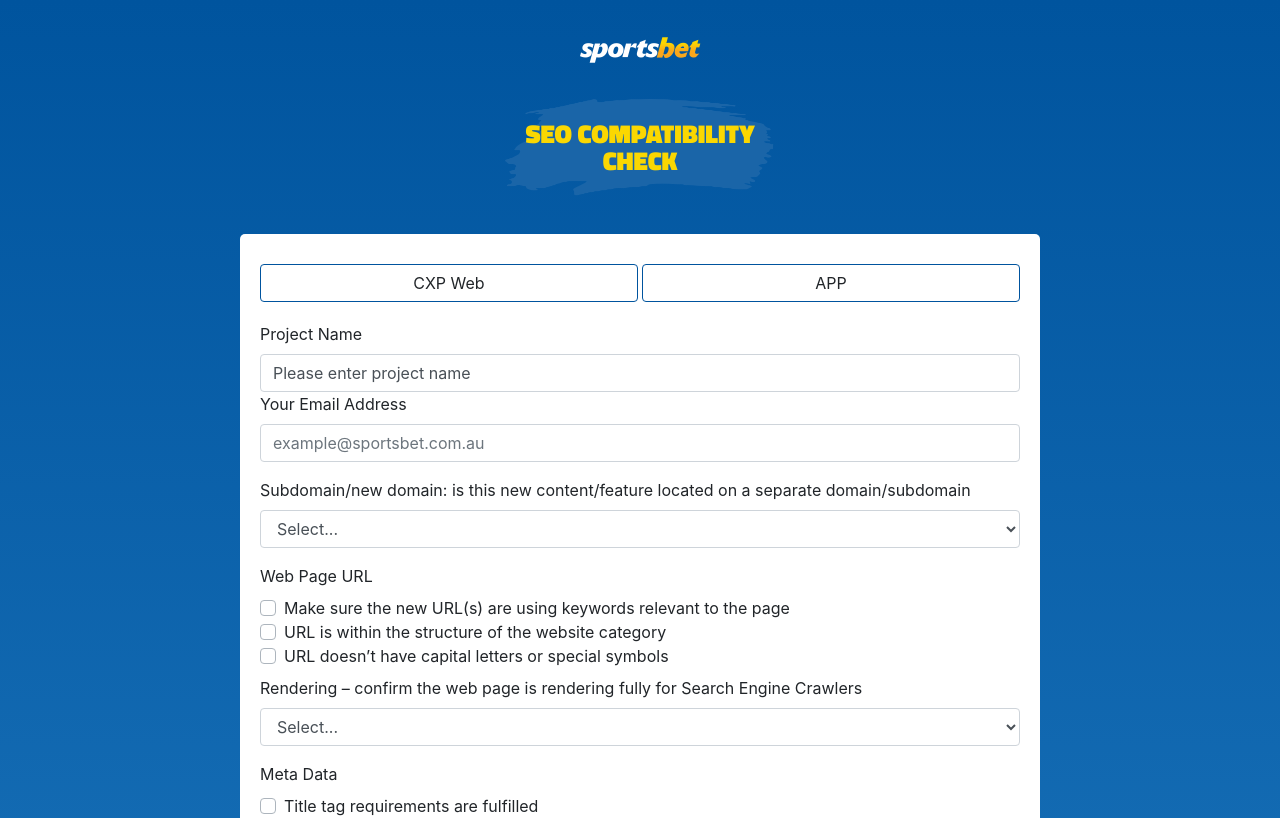
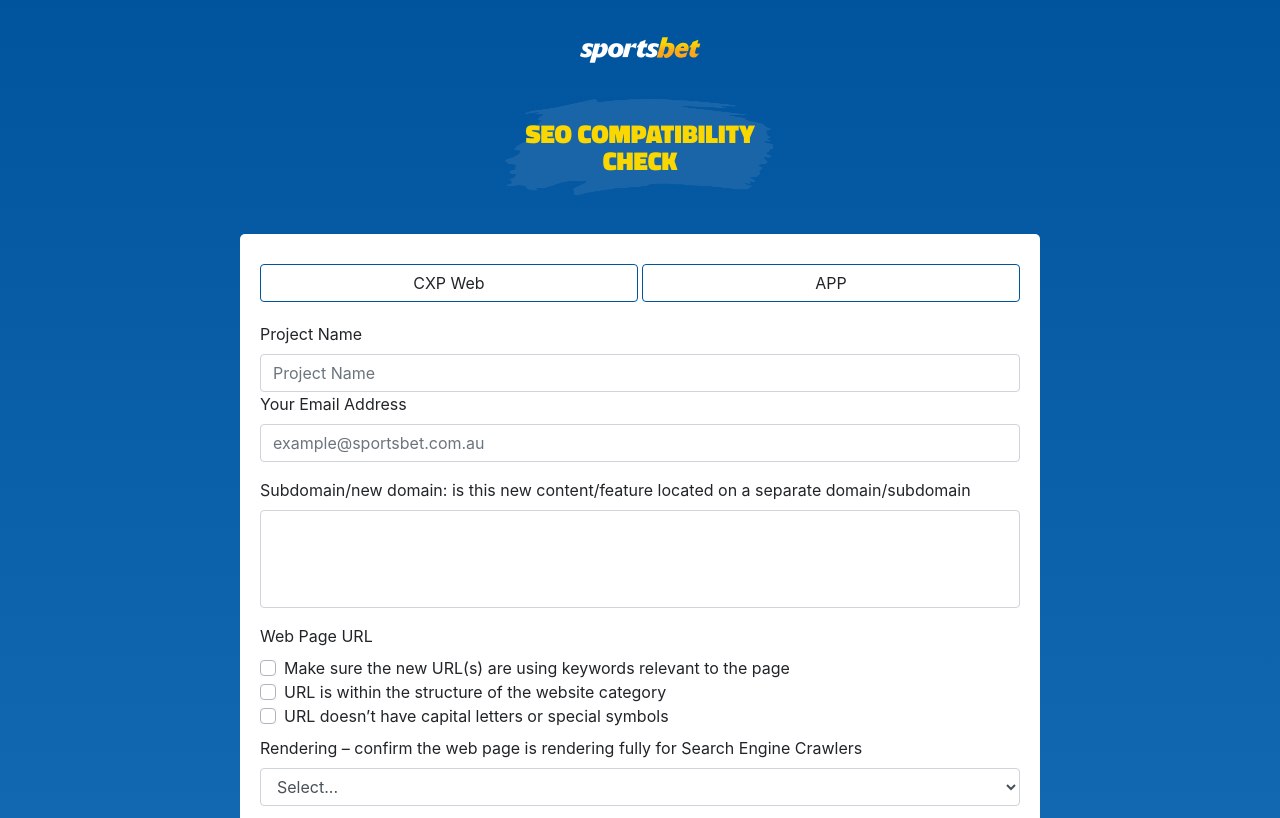
Before and after one commit to ventosae/ba-checklist, a React (Create React App) app in the folder ba-checklist/: page / in a window 1280 px wide. Shown: the top 818 px of the page. Built offline with nearby package versions, Linux system fonts and the light colour scheme.

Commit message:
imput component finished

```diff
--- a/ba-checklist/src/componenets/form.js
+++ b/ba-checklist/src/componenets/form.js
@@ -41,6 +41,9 @@
       h1: "Please pick an answer",
       schema: "Please pick an answer, COME ON",
       pagespeed: "Please pick an answer"
+    },
+    formLables: {
+      projectName: "Project Name"
     }
   };
 
@@ -126,66 +129,6 @@
           this.setState({ isRenderingValid: validationStatus });
         }
       }
-
-      // if (key === "urlKeyword") {
-      //   const validationStatus = this.lenghValid(fields[key]);
-      //   if (!validationStatus) {
-      //     this.setState({ isUrlKeywordValid: validationStatus });
-      //     valid = false;
-      //   } else {
-      //     this.setState({ isUrlKeywordValid: validationStatus });
-      //   }
-      // }
-
-      // if (key === "urlStrucutre") {
-      //   const validationStatus = this.lenghValid(fields[key]);
-      //   if (!validationStatus) {
-      //     this.setState({ isUrlStrucutreValid: validationStatus });
-      //     valid = false;
-      //   } else {
-      //     this.setState({ isUrlStrucutreValid: validationStatus });
-      //   }
-      // }
-
-      // if (key === "urlCapital") {
-      //   const validationStatus = this.lenghValid(fields[key]);
-      //   if (!validationStatus) {
-      //     this.setState({ isUrlCapitalValid: validationStatus });
-      //     valid = false;
-      //   } else {
-      //     this.setState({ isUrlCapitalValid: validationStatus });
-      //   }
-      // }
-
-      // if (key === "title") {
-      //   const validationStatus = this.lenghValid(fields[key]);
-      //   if (!validationStatus) {
-      //     this.setState({ isTitleValid: validationStatus });
-      //     valid = false;
-      //   } else {
-      //     this.setState({ isTitleValid: validationStatus });
-      //   }
-      // }
-
-      // if (key === "description") {
-      //   const validationStatus = this.lenghValid(fields[key]);
-      //   if (!validationStatus) {
-      //     this.setState({ isDescriptionValid: validationStatus });
-      //     valid = false;
-      //   } else {
-      //     this.setState({ isDescriptionValid: validationStatus });
-      //   }
-      // }
-
-      // if (key === "h1") {
-      //   const validationStatus = this.lenghValid(fields[key]);
-      //   if (!validationStatus) {
-      //     this.setState({ isH1Valid: validationStatus });
-      //     valid = false;
-      //   } else {
-      //     this.setState({ isH1Valid: validationStatus });
-      //   }
-      // }
     }
 
     return valid;
@@ -206,9 +149,9 @@
     event.preventDefault();
 
     if (this.formValid()) {
-      console.log("valid");
+      console.log("form is valid");
     } else {
-      console.log("invalid");
+      console.log("form is invalid");
     }
   };
 
@@ -218,34 +161,21 @@
         <div className="form-group form-b__group">
           <Inputfield
             inputChange={this.handleInputChange}
-            validation={this.state.isProjectValid}
+            inputLabel={this.state.formLables.projectName}
+            isInputValid={this.state.isProjectValid}
+            inputId="project-input"
+            inputPlaceholder="Project Name"
+            errorMessage={this.state.formErrors.projectName}
           ></Inputfield>
-          {/* <label className="form-b__lable" for="project-input">
-            Project Name
-          </label>
-          <input
-            className={`form-control form-b__input ${
-              this.state.isProjectValid ? "" : "is-invalid"
-            }`}
-            id="project-input"
-            placeholder="Project Name"
-            onChange={this.handleInputChange}
-            value={this.state.projectName}
-            name="projectName"
-          />
-          <Error errorMessage={this.state.formErrors.projectName} /> */}
-          <label for="email-input form-b__lable">Your Email Address</label>
-          <input
-            className={`form-control form-b__input ${
-              this.state.isEmailValid ? "" : "is-invalid"
-            }`}
-            onChange={this.handleInputChange}
-            placeholder="example@sportsbet.com.au"
-            value={this.state.email}
-            type="input"
-            name="email"
-          />
-          <Error errorMessage={this.state.formErrors.email} />
+
+          <Inputfield
+            inputChange={this.handleInputChange}
+            inputLabel="Your Email Address"
+            isInputValid={this.state.isEmailValid}
+            inputId="email"
+            inputPlaceholder="example@sportsbet.com.au"
+            errorMessage={this.state.formErrors.email}
+          ></Inputfield>
         </div>
 
         <div className="form-group form-b__group">
@@ -260,16 +190,12 @@
             id="question1"
             onChange={this.handleInputChange}
             name="domain"
+            multiple={true}
+            option={["a", "fd"]}
           >
-            <option default className={"form-b__option--select"} value="">
+            {/* <option default className="form-b__option--select" value="">
               Select...
-            </option>
-            <option value="is located on separate subdomain/domain">
-              is located on separate subdomain/domain
-            </option>
-            <option value="is NOT located on subdomain/domain">
-              is NOT located on subdomain/domain{" "}
-            </option>
+            </option> */}
           </select>
           <Error errorMessage={this.state.formErrors.domain} />
         </div>
--- a/ba-checklist/src/componenets/input.js
+++ b/ba-checklist/src/componenets/input.js
@@ -2,29 +2,24 @@
 import Error from "./error.js";
 
 class Inputfield extends Component {
-  state = {
-    projectName: "Please enter project name",
-    email: "Email is invalid",
-    isProjectValid: this.props.validation
-  };
+  state = {};
 
   render() {
     return (
       <div className="form-b__input-container">
         <label className="form-b__lable" for="project-input">
-          Project Name
+          {this.props.inputLabel}
         </label>
         <input
           className={`form-control form-b__input ${
-            this.state.isProjectValid ? "" : "is-invalid"
+            this.props.isInputValid ? "" : "is-invalid"
           }`}
-          id="project-input"
-          placeholder="Project Name"
+          id={this.props.inputId}
+          placeholder={this.props.inputPlaceholder}
           onChange={this.props.inputChange}
-          value={this.state.projectName}
-          name="projectName"
+          name={this.props.inputId}
         />
-        <Error errorMessage={this.state.projectName} />
+        <Error errorMessage={this.props.errorMessage} />
       </div>
     );
   }
--- a/ba-checklist/src/index.js
+++ b/ba-checklist/src/index.js
@@ -4,7 +4,6 @@
 import * as serviceWorker from "./serviceWorker";
 import "bootstrap/dist/css/bootstrap.css";
 import "./index.css";
-import Inputfield from "./componenets/input.js";
 
 ReactDOM.render(<App />, document.getElementById("root"));
 
```
Also changed, not shown: ba-checklist/src/componenets/select.js (added, +38 -0 lines).
